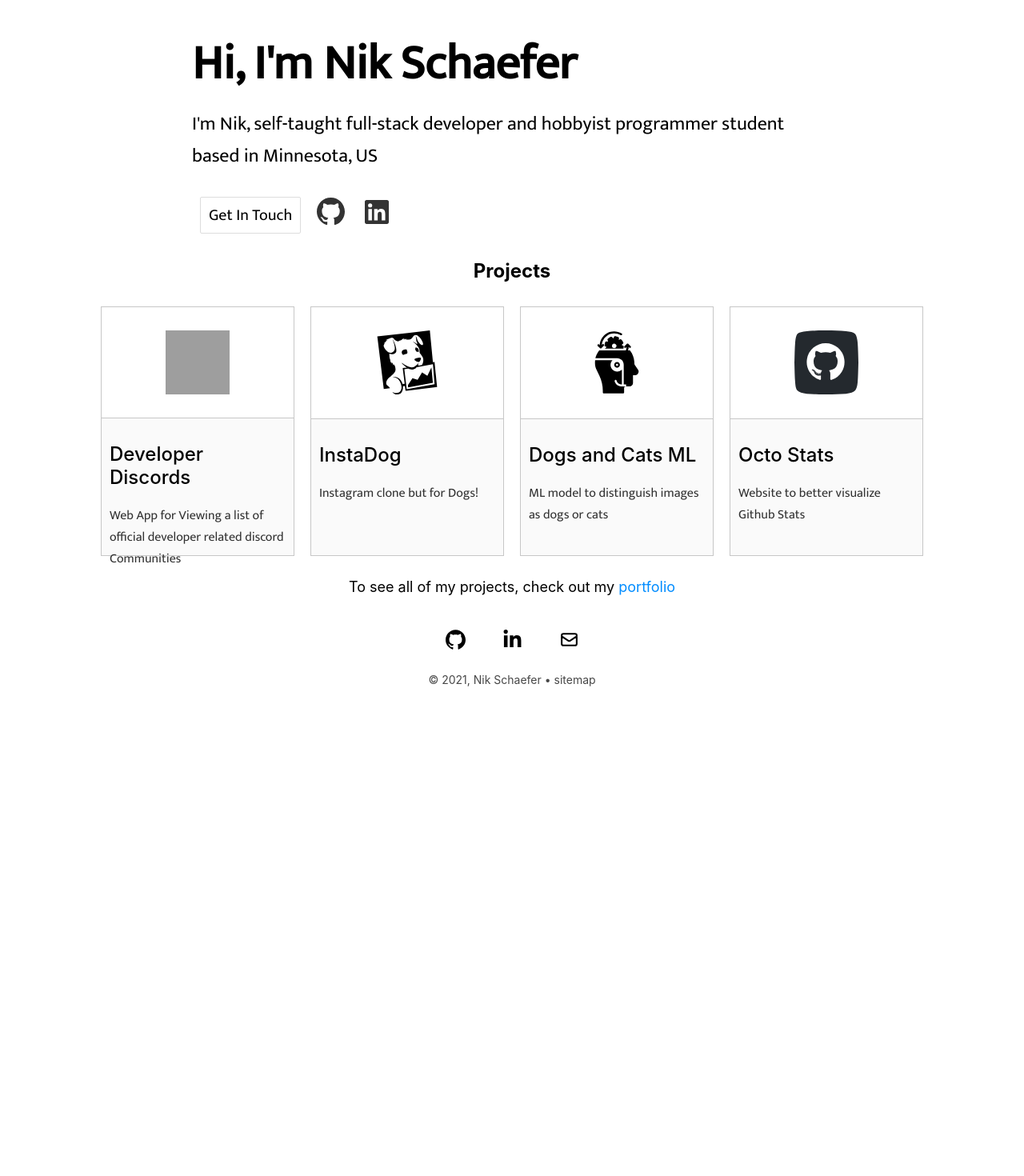
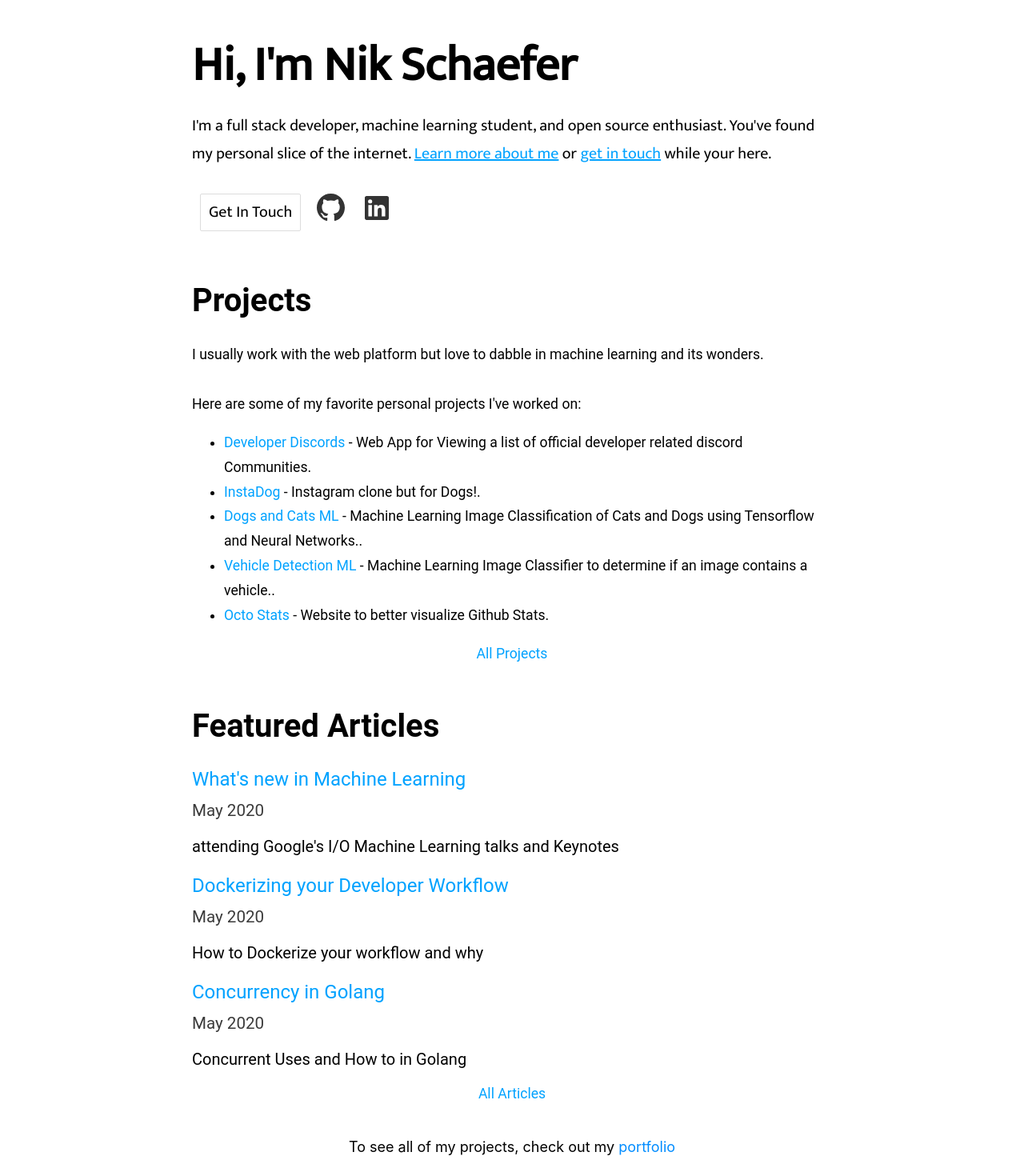
Before and after one commit to NikSchaefer/nikschaefer.com, a Next.js app: page / in a window 1280 px wide. Shown: the part 100-1570 px from the top of the page at 80% size. Before the commit the page ends 979 px from the top, so only its background shows below. Built offline with nearby package versions, Linux system fonts and the light colour scheme; grey boxes are pictures that could not be loaded.

Commit message:
HomePage Redesign

```diff
--- a/content/featured.json
+++ b/content/featured.json
@@ -32,8 +32,16 @@
 		"external": "",
 		"tech": ["Tensorflow", "Keras", "Python", "Numpy", "Matplotlib"],
 		"slug": "dogs-vs-cats-ml",
-		"content": "Machine Learning model built to identify pictures between cats and dogs. Built with tensorflow and keras.",
-		"short": "ML model to distinguish images as dogs or cats"
+		"short": "Machine Learning Image Classification of Cats and Dogs using Tensorflow and Neural Networks."
+	},
+	{
+		"date": "4",
+		"title": "Vehicle Detection ML",
+		"github": "https://github.com/NikSchaefer/Vehicle-Detection-ML",
+		"external": "",
+		"tech": ["Tensorflow", "Keras", "Python", "Numpy", "Matplotlib"],
+		"slug": "vehicle-detection-ml",
+		"short": "Machine Learning Image Classifier to determine if an image contains a vehicle."
 	},
 	{
 		"svg": "github.svg",
--- a/src/pages/index.tsx
+++ b/src/pages/index.tsx
@@ -1,13 +1,14 @@
 import Layout from "@components/layout";
 import Meta, { MetaType } from "@components/meta";
-import Image from "next/image";
+import { BlogLinks } from "config";
+// import Image from "next/image";
 import Link from "next/link";
 import { GoMarkGithub } from "react-icons/go";
 import { RiLinkedinBoxFill } from "react-icons/ri";
 import styled from "styled-components";
 
 import json from "../../content/featured.json";
-import { Container as Box, StyledCard, size } from "./portfolio";
+// import { Container as Box, StyledCard, size } from "./portfolio";
 
 const META: MetaType = {
 	title: "Nik Schaefer",
@@ -18,12 +19,40 @@ I've been enjoying programming since I first began. I love supporting open sourc
 	image: "/logo.png",
 	url: "https://nikschaefer.tech",
 };
-
-const Container = styled.section`
+const StyledLi = styled.li`
 	text-align: left;
+	margin: 10px 0;
+	a {
+		font-size: 24px;
+		color: var(--accent);
+	}
+	h3 {
+		margin: 0;
+		color: rgba(0, 0, 0, 0.774);
+		font-weight: 400;
+	}
+	h2 {
+		margin: 10px 0;
+		font-weight: 400;
+		font-size: 20px;
+	}
+`;
+const StyledContainer = styled.ul`
+	margin: 0;
+	width: 100%;
+	padding: 0;
+`;
+const Section = styled.section`
 	width: 90%;
-	margin: auto;
+	margin: 40px auto;
 	max-width: 800px;
+	text-align: left;
+	font-size: 1.1rem;
+	line-height: 1.75;
+	font-style: normal;
+	font-family: "Roboto", sans-serif;
+`;
+const Container = styled(Section)`
 	font-family: "Mukta", sans-serif;
 	h1 {
 		font-size: 60px;
@@ -31,8 +60,20 @@ const Container = styled.section`
 	}
 	p {
 		margin: 0;
-		font-size: 24px;
+		font-size: 20px;
 	}
+	.href-link {
+		color: var(--accent);
+		text-decoration: underline;
+		:hover {
+			text-decoration: none;
+		}
+	}
+`;
+
+const Heading2 = styled.h2`
+	font-size: 40px;
+	margin: 0;
 `;
 
 const SocialLinks = styled.div`
@@ -72,6 +113,26 @@ const EndNote = styled.p`
 		}
 	}
 `;
+const AllArtices = styled.a`
+	text-align: center;
+	margin: auto;
+	color: var(--accent);
+	:hover {
+		text-decoration: underline;
+	}
+`;
+const StyledLinkDiv = styled.div`
+	display: flex;
+	justify-content: center;
+`;
+const StyledList = styled.ul`
+	list-style: unset;
+	li {
+		a {
+			color: var(--accent);
+		}
+	}
+`;
 export default function Home(): JSX.Element {
 	return (
 		<Layout>
@@ -79,8 +140,17 @@ export default function Home(): JSX.Element {
 			<Container>
 				<h1>Hi, I'm Nik Schaefer</h1>
 				<p>
-					I'm Nik, self-taught full-stack developer and hobbyist
-					programmer student based in Minnesota, US
+					I'm a full stack developer, machine learning student, and
+					open source enthusiast. You've found my personal slice of
+					the internet.{" "}
+					<Link href="/about">
+						<a className="href-link">Learn more about me</a>
+					</Link>{" "}
+					or{" "}
+					<Link href="mailto:nikkschaefer@gmail.com">
+						<a className="href-link">get in touch</a>
+					</Link>{" "}
+					while your here.
 				</p>
 				<SocialLinks>
 					<StyledButton href="/about">Get In Touch</StyledButton>
@@ -100,8 +170,63 @@ export default function Home(): JSX.Element {
 					</StyledA>
 				</SocialLinks>
 			</Container>
-			<section>
-				<h2>Projects</h2>
+			<Section>
+				<Heading2>Projects</Heading2>
+				<p>
+					I usually work with the web platform but love to dabble in
+					machine learning and its wonders.
+					<br />
+					<br />
+					Here are some of my favorite personal projects I've worked
+					on:
+				</p>
+				<StyledList>
+					{json.map((value) => (
+						<li key={value.date}>
+							<Link href="/">
+								<a>{value.title}</a>
+							</Link>{" "}
+							- {value.short}.
+						</li>
+					))}
+				</StyledList>
+				<StyledLinkDiv>
+					<Link href="/blog" passHref>
+						<AllArtices>All Projects</AllArtices>
+					</Link>
+				</StyledLinkDiv>
+			</Section>
+			<Section>
+				<Heading2>Featured Articles</Heading2>
+				<StyledContainer>
+					{BlogLinks.slice(0, 3).map((data) => (
+						<StyledLi key={data.link}>
+							<Link href={data.link}>
+								<a>{data.title}</a>
+							</Link>
+							<h3>{data.date}</h3>
+							<h2>{data.description}</h2>
+						</StyledLi>
+					))}
+				</StyledContainer>
+				<StyledLinkDiv>
+					<Link href="/blog" passHref>
+						<AllArtices>All Articles</AllArtices>
+					</Link>
+				</StyledLinkDiv>
+			</Section>
+			<EndNote>
+				To see all of my projects, check out my{" "}
+				<Link href="/portfolio">
+					<a>portfolio</a>
+				</Link>
+			</EndNote>
+		</Layout>
+	);
+}
+/*
+<Section>
+	<Heading2>Projects</Heading2>
 	<Box>
 		{json.map((data) => (
 			<StyledCard
@@ -123,13 +248,5 @@ export default function Home(): JSX.Element {
 			</StyledCard>
 		))}
 	</Box>
-				<EndNote>
-					To see all of my projects, check out my{" "}
-					<Link href="/portfolio">
-						<a>portfolio</a>
-					</Link>
-				</EndNote>
-			</section>
-		</Layout>
-	);
-}
+</Section>
+*/
```
Lines whose indentation alone changed are shown as unchanged.
